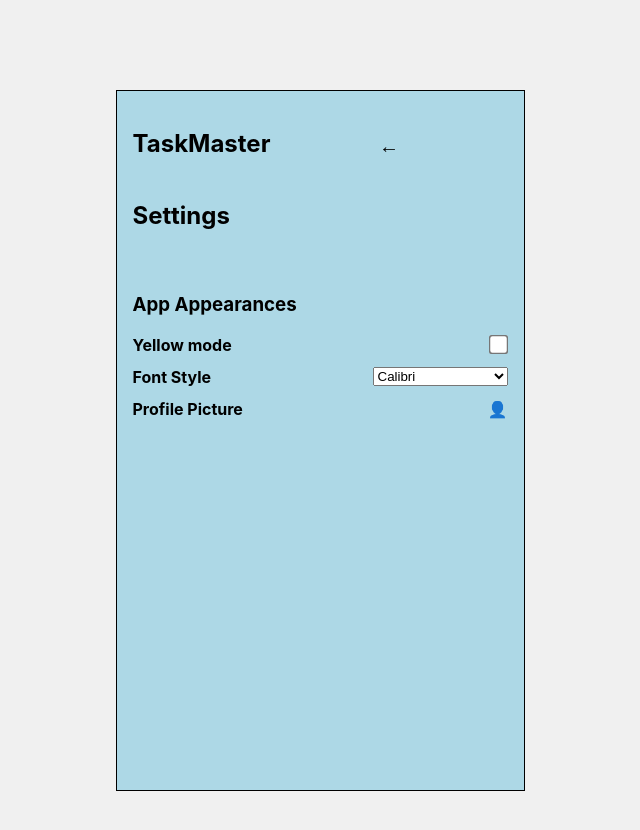
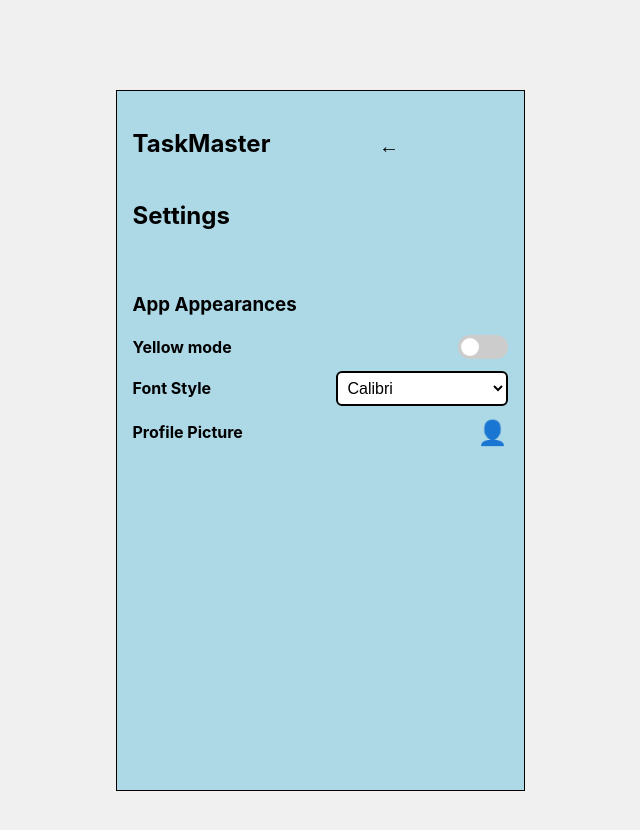
Before and after one commit to matthewlukyanov2/Task-Master, a React (Create React App) app in the folder taskmaster-app/: page /settings/appearance in a window 1280 px wide. Shown: the top 830 px of the page, without its empty margins (320-960 px from the left). Built offline with nearby package versions, Linux system fonts and the light colour scheme.

Commit message:
changed back button for register page and also added css styling for the appearance page

```diff
--- a/taskmaster-app/src/pages/Register.js
+++ b/taskmaster-app/src/pages/Register.js
@@ -41,7 +41,8 @@ const Register = () => {
   return (
     <div className="register-container">
       <div className="register-wrapper">
-        <button onClick={() => navigate('/')} className="back-button">← Back</button>
+
+        <button onClick={() => navigate('/')} style={{ marginBottom: "1rem" }}>← Back</button>
         <h1 className="logo">TaskMaster</h1>
         <h3>Create your account!</h3>
 
--- a/taskmaster-app/src/styles/Settings.css
+++ b/taskmaster-app/src/styles/Settings.css
@@ -91,3 +91,63 @@
     font-size: 1rem;
     background-color: white;
   }
+
+  /* Toggle switch */
+.switch {
+    position: relative;
+    display: inline-block;
+    width: 50px;
+    height: 24px;
+  }
+
+  .switch input {
+    opacity: 0;
+    width: 0;
+    height: 0;
+  }
+
+  .slider {
+    position: absolute;
+    cursor: pointer;
+    background-color: #ccc;
+    transition: 0.4s;
+    border-radius: 24px;
+    top: 0;
+    left: 0;
+    right: 0;
+    bottom: 0;
+  }
+
+  .slider:before {
+    position: absolute;
+    content: "";
+    height: 18px;
+    width: 18px;
+    left: 3px;
+    bottom: 3px;
+    background-color: white;
+    transition: 0.4s;
+    border-radius: 50%;
+  }
+
+  input:checked + .slider {
+    background-color: #ffdb58; /* yellow tone */
+  }
+
+  input:checked + .slider:before {
+    transform: translateX(26px);
+  }
+
+  /* Dropdown styling */
+  .font-dropdown {
+    padding: 6px;
+    font-size: 1rem;
+    border-radius: 6px;
+    border: 2px solid black;
+    background-color: white;
+  }
+
+  /* Profile icon */
+  .profile-icon {
+    font-size: 24px;
+  }
```
